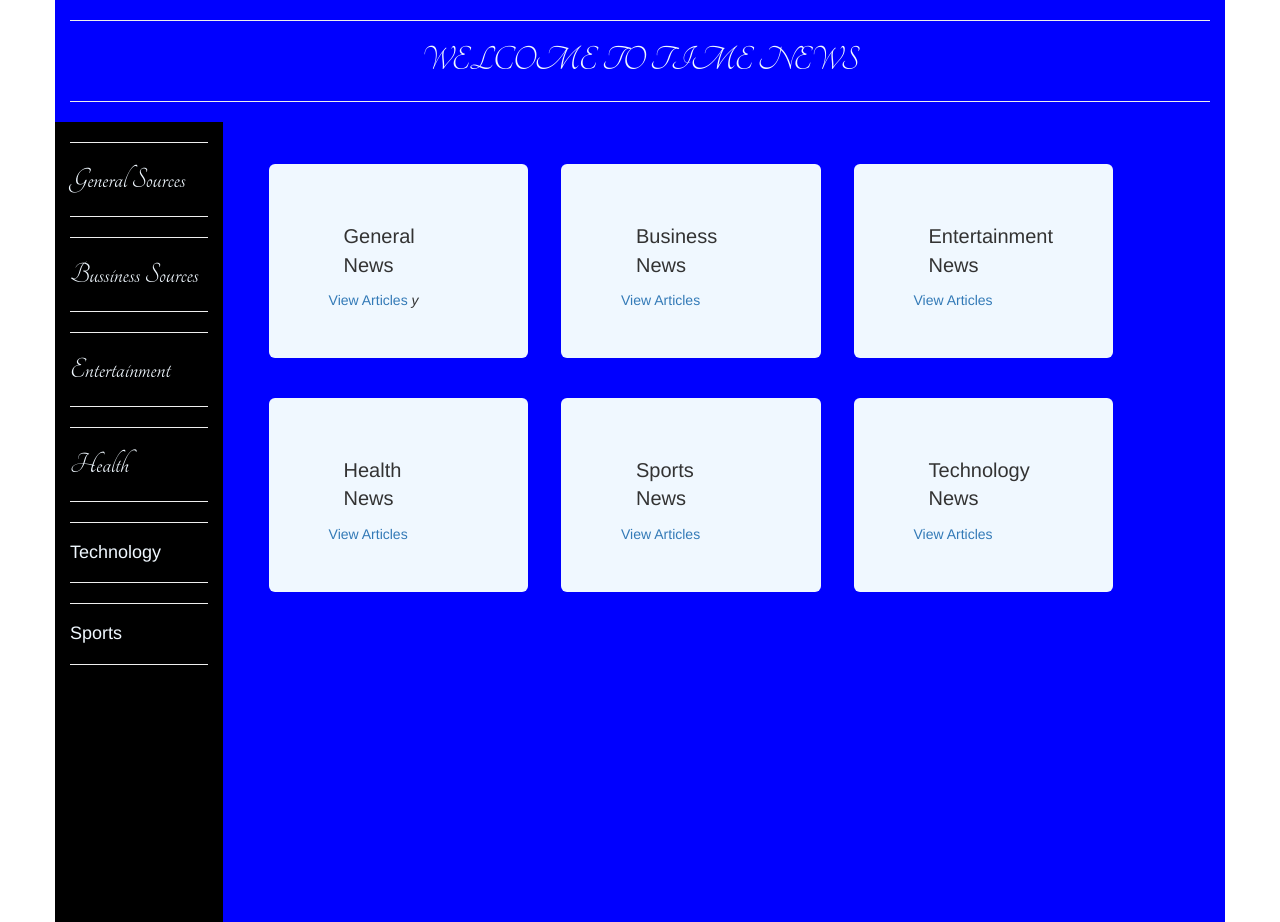
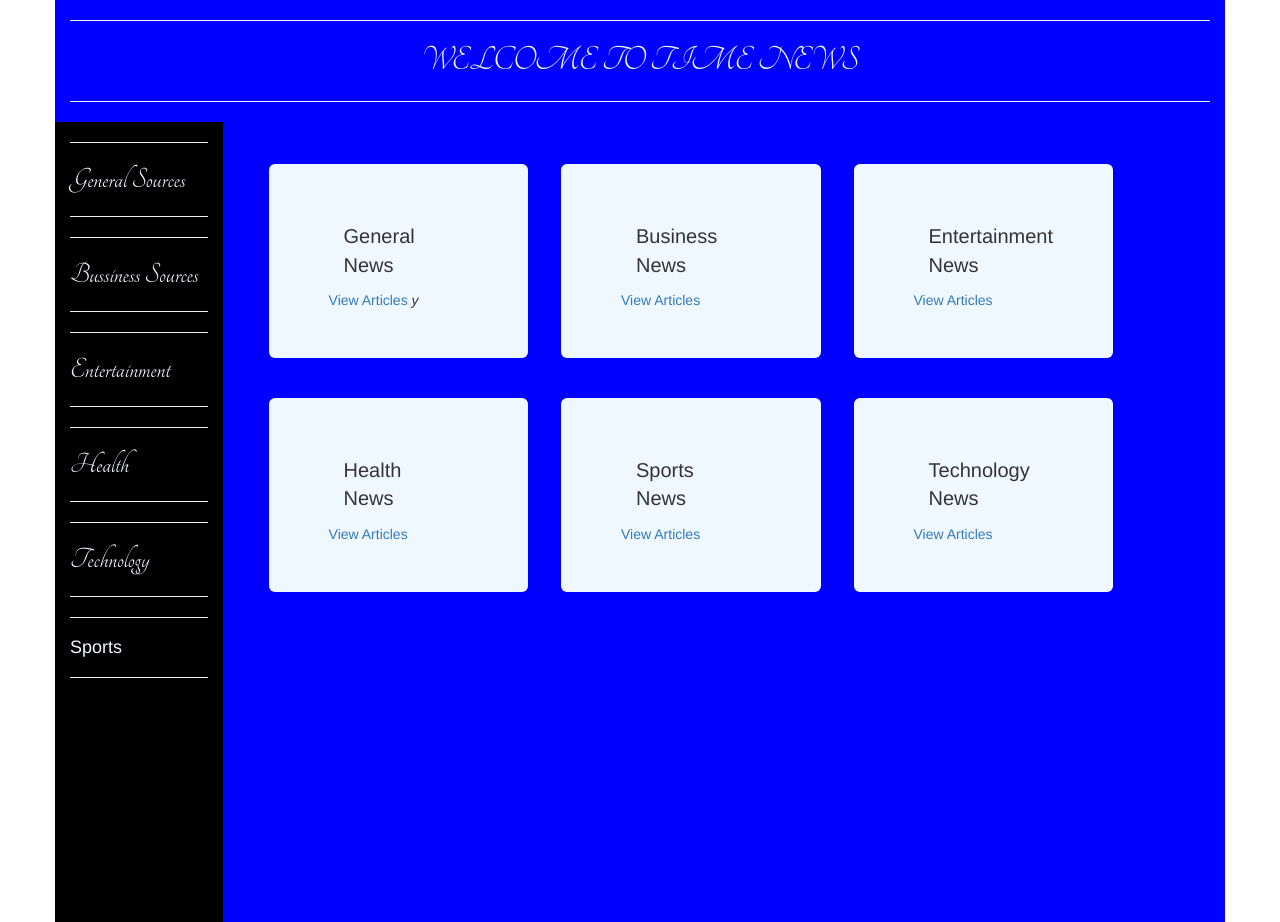
Before and after one commit to stevekibe/newsapp, a Flask app: template app/templates/index.html in a window 1280 px wide. Run offline with Flask 2, Linux system fonts and the light colour scheme; the template is opened without the code that fills it, so the values that code supplies are empty; some libraries are stand-ins or nearby versions.

Commit message:
add the styles index.html

```diff
--- a/app/templates/index.html
+++ b/app/templates/index.html
@@ -39,7 +39,7 @@
                 {{macro.displaySourceList(health)}}
             </div>
             <hr>
-            <h4>Technology</h4>
+            <h4 style="font-family:Tangerine,serif; font-size:30px">Technology</h4>
             <hr>
             <div>
                 {{macro.displaySourceList(technology)}}
```
